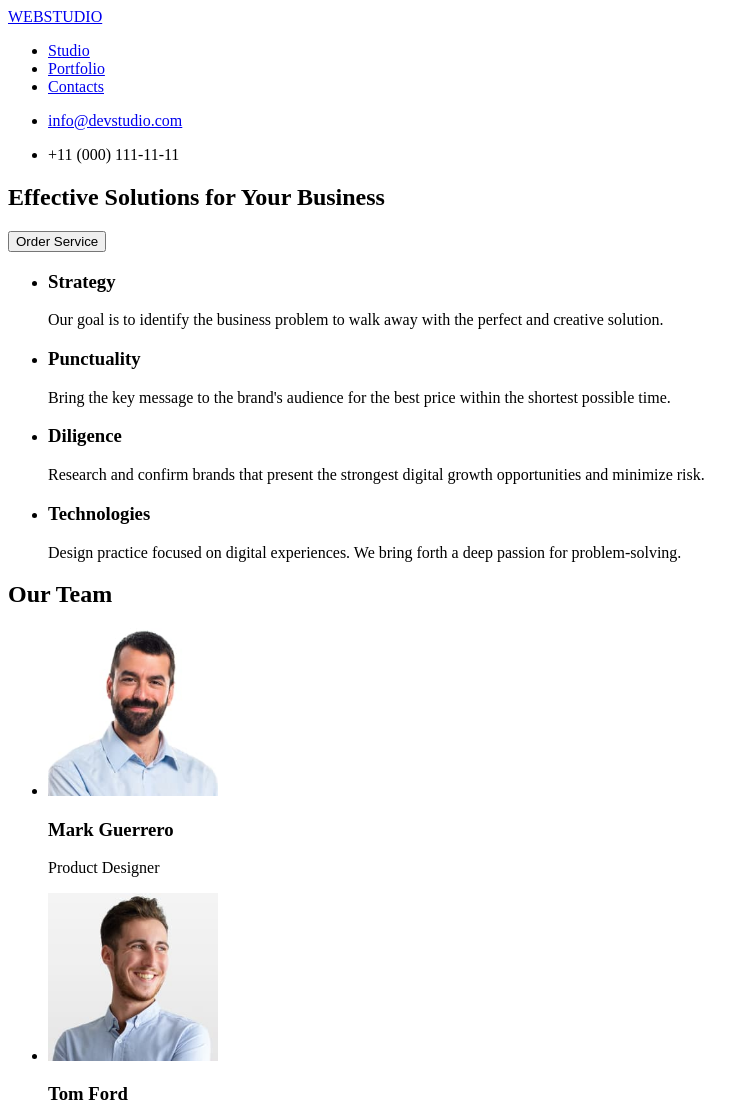
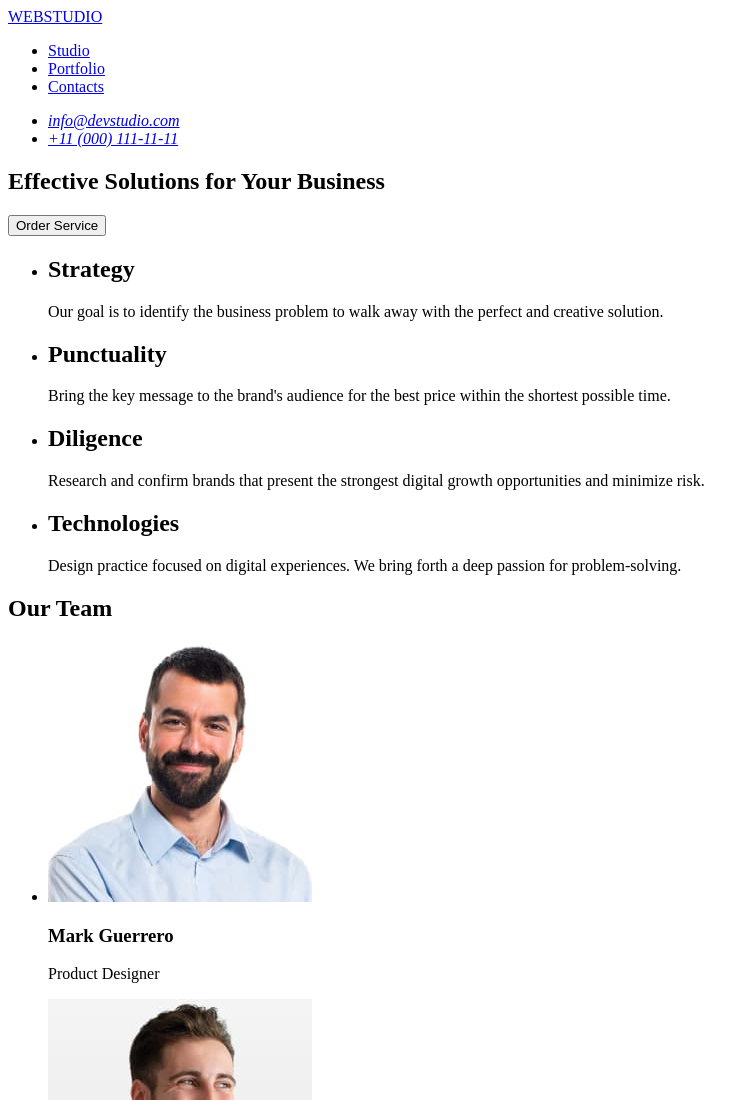
Before and after one commit to YeVlad/goit-markup-hw-01, a plain HTML site: page index.html in a window 1280 px wide. Shown: the top 1100 px of the page, without its empty margins (0-754 px from the left). Drawn offline with Linux system fonts and the light colour scheme.

Commit message:
Update index.html

```diff
--- a/index.html
+++ b/index.html
@@ -10,7 +10,7 @@
       <!---->
       <!--NAV-->
       <nav>
-        <a href="#">WEBSTUDIO</a>
+        <a href="./index.html">WEBSTUDIO</a>
 
         <ul>
           <li>
@@ -25,14 +25,16 @@
         </ul>
       </nav>
       <!--Contact-->
+      <address>
         <ul>
           <li>
             <a href="mailto:info@devstudio.com">info@devstudio.com</a>
           </li>
           <li>
-          <p>+11 (000) 111-11-11</p>
+            <a href="href=tel:+110001111111">+11 (000) 111-11-11</a>
           </li>
         </ul>
+      </address>
       <!---->
     </header>
     <main>
@@ -46,28 +48,28 @@
       <section>
         <ul>
           <li>
-            <h3>Strategy</h3>
+            <h2>Strategy</h2>
             <p>
               Our goal is to identify the business problem to walk away with the
               perfect and creative solution.
             </p>
           </li>
           <li>
-            <h3>Punctuality</h3>
+            <h2>Punctuality</h2>
             <p>
               Bring the key message to the brand's audience for the best price
               within the shortest possible time.
             </p>
           </li>
           <li>
-            <h3>Diligence</h3>
+            <h2>Diligence</h2>
             <p>
               Research and confirm brands that present the strongest digital
               growth opportunities and minimize risk.
             </p>
           </li>
           <li>
-            <h3>Technologies</h3>
+            <h2>Technologies</h2>
             <p>
               Design practice focused on digital experiences. We bring forth a
               deep passion for problem-solving.
@@ -84,13 +86,13 @@
             <img
               src="./images/hu1.jpg"
               alt="Solid man with beard"
-              width="170"
+              width="264"
             />
             <h3>Mark Guerrero</h3>
             <p>Product Designer</p>
           </li>
           <li>
-            <img src="./images/hu2.jpg" alt="Happy man" width="170" />
+            <img src="./images/hu2.jpg" alt="Happy man" width="264" />
             <h3>Tom Ford</h3>
             <p>Frontend Developer</p>
           </li>
@@ -98,13 +100,13 @@
             <img
               src="./images/hu3.jpg"
               alt="Woman in pink clothes"
-              width="170"
+              width="264"
             />
             <h3>Camila Garcia</h3>
             <p>Marketing</p>
           </li>
           <li>
-            <img src="./images/hu4.jpg" alt="Man look at us" width="170" />
+            <img src="./images/hu4.jpg" alt="Man look at us" width="264" />
             <h3>Daniel Wilson</h3>
             <p>UI Designer</p>
           </li>
```
Lines whose indentation alone changed are shown as unchanged.
